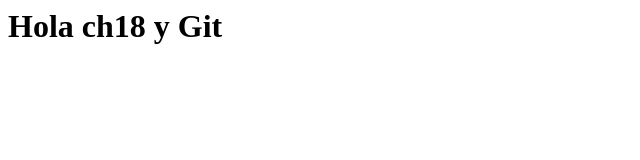
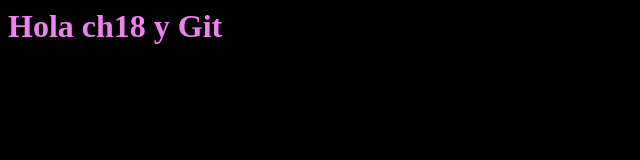
Before and after one commit to Tefy23/Trabajo1, a plain HTML site: page index.html in a window 1280 px wide. Shown: the whole page, without its empty margins (0-640 px from the left). Drawn offline with Linux system fonts and the light colour scheme.

Commit message:
Style: fondo y color h1

```diff
--- a/index.html
+++ b/index.html
@@ -1,10 +1,11 @@
 <html>
    <head>
-
+     <link rel="stylesheet" href="mystyle.css">
 
    </head>
    <body>
      <h1>Hola ch18 y Git</h1>
      <script src="myscript.js"></script>
+
    </body>
 </html>
--- a/mystyle.css
+++ b/mystyle.css
@@ -0,0 +1,8 @@
+body {
+  background-color: black;
+}
+
+h1 {
+  color: violet;
+
+}
```
